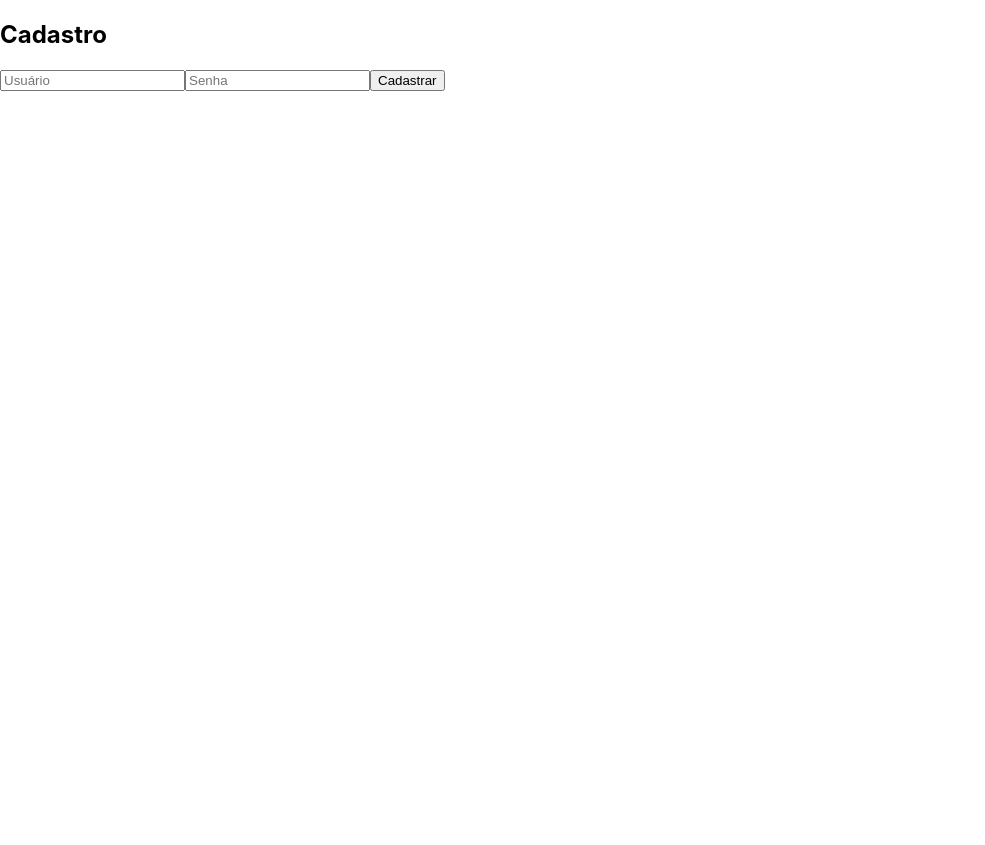
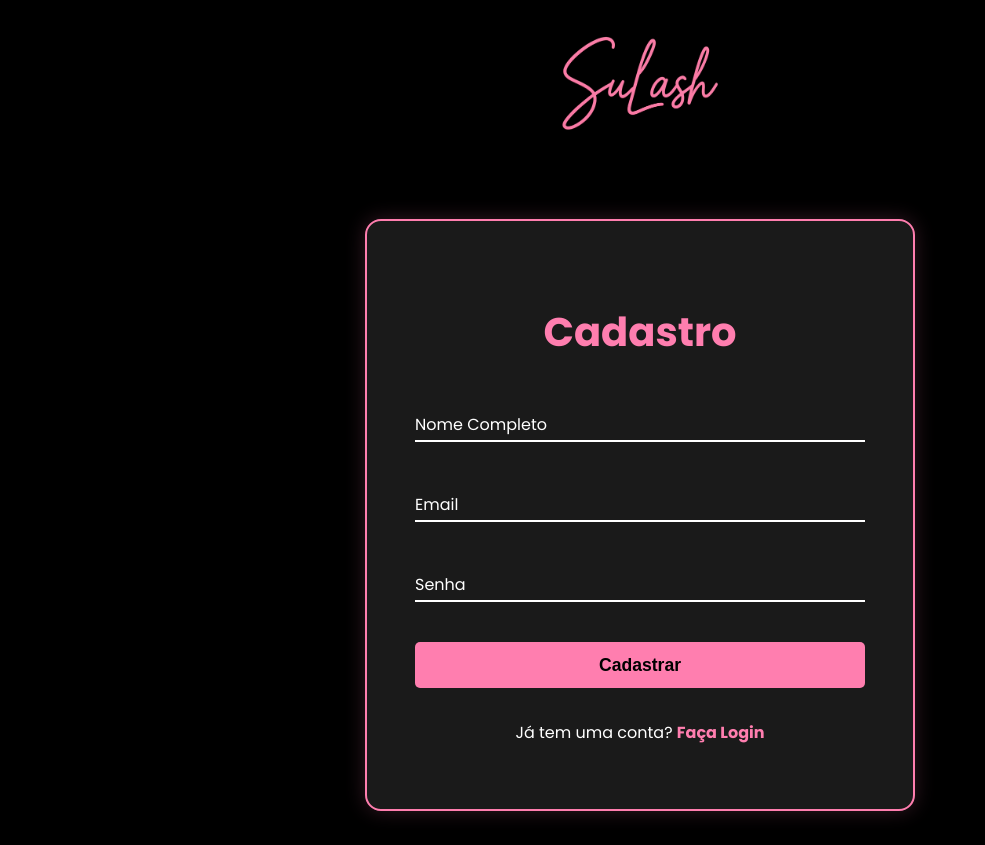
Before and after one commit to leckliss/sulash, a React (Create React App) app: page /cadastro in a window 1280 px wide. Shown: the whole page, without its empty margins (0-985 px from the left). Before the commit the page ends 800 px from the top, so only its background shows below. Built offline with nearby package versions, Linux system fonts and the light colour scheme.

Commit message:
funcional

```diff
--- a/src/components/cadastro/cadastro.jsx
+++ b/src/components/cadastro/cadastro.jsx
@@ -1,5 +1,7 @@
 import React, { useState } from 'react';
-import { useNavigate } from 'react-router-dom';
+import { useNavigate, Link } from 'react-router-dom';
+import Logo from '../../assets/logos/Logo.png';
+import '../login/login.css';
 
 function Cadastro({ onLogin }) {
     const [username, setUsername] = useState('');
@@ -14,23 +16,31 @@ function Cadastro({ onLogin }) {
     };
 
     return (
-        <div>
-            <h2>Cadastro</h2>
-            <form onSubmit={handleSubmit}>
-                <input
-                    type="text"
-                    placeholder="Usuário"
-                    value={username}
-                    onChange={(e) => setUsername(e.target.value)}
-                />
-                <input
-                    type="password"
-                    placeholder="Senha"
-                    value={password}
-                    onChange={(e) => setPassword(e.target.value)}
-                />
-                <button type="submit">Cadastrar</button>
-            </form>
+        <div className="auth-container">
+
+            <Link to="/" className="auth-logo-link">
+                <img src={Logo} className="logo-header" alt="Voltar para Home" />
+            </Link>
+
+            <div className="auth-form">
+                <h2>Cadastro</h2>
+                <div className="input-group">
+                    <input type="text" id="name" required />
+                    <label htmlFor="name">Nome Completo</label>
+                </div>
+                <div className="input-group">
+                    <input type="email" id="email" required />
+                    <label htmlFor="email">Email</label>
+                </div>
+                <div className="input-group">
+                    <input type="password" id="password" required />
+                    <label htmlFor="password">Senha</label>
+                </div>
+                <button className="auth-button">Cadastrar</button>
+                <div className="auth-link">
+                    <p>Já tem uma conta? <a href="/login">Faça Login</a></p>
+                </div>
+            </div>
         </div>
     );
 }
--- a/src/components/header/header.css
+++ b/src/components/header/header.css
@@ -30,6 +30,27 @@
   color: #FF7EAF;
 }
 
+.header-container__nav button {
+  /* Reseta os estilos padrão do botão */
+  background: none;
+  border: none;
+  padding: 0;
+  cursor: pointer;
+
+  /* Aplica os mesmos estilos que você tinha no 'a' */
+  font-family: "Poppins", serif;
+  font-weight: bold;
+  font-size: 1.875rem;
+  text-decoration: none;
+  color: #FF7EAF;
+}
+
+.header-container__nav button img {
+    /* Garante que a imagem do logo não tenha bordas estranhas */
+    display: block;
+}
+
+
 .header-container__divisor {
     height: 2px;
     border-radius: 40px;
--- a/src/components/header/header.jsx
+++ b/src/components/header/header.jsx
@@ -1,9 +1,10 @@
 import React, { useState, useRef } from 'react';
-import { Link } from 'react-router-dom';
+// import { Link } from 'react-router-dom'; // Não precisamos mais do Link aqui
 import Logo from '../../assets/logos/Logo.png';
 import './header.css';
 
-export default function Header() {
+// 1. Receba a prop 'setActiveComponent'
+export default function Header({ setActiveComponent }) {
     const [divisorPosition, setDivisorPosition] = useState({ left: 0, width: 0 });
     const logoRef = useRef(null);
 
@@ -23,29 +24,33 @@ export default function Header() {
     return (
         <header className='header-container'>
             <nav className='header-container__nav'>
+                {/* 2. Troque os <Link> por <button> e adicione o onClick */}
                 <div className='logo-header' ref={logoRef} onMouseEnter={handleMouseEnter} onMouseLeave={handleMouseLeave}>
-                    <Link to="/">
+                    {/* O Logo volta a ser o Banner */}
+                    <button onClick={() => setActiveComponent('Banner')}>
                         <img src={Logo} alt="Logo" />
-                    </Link>
-                </div>
-                <div onMouseEnter={handleMouseEnter} onMouseLeave={handleMouseLeave}>
-                    <Link to="/cursos">CURSOS</Link>
+                    </button>
                 </div>
 
                 <div onMouseEnter={handleMouseEnter} onMouseLeave={handleMouseLeave}>
-                    <Link to="/contato">CONTATO</Link>
+                    <button onClick={() => setActiveComponent('Cursos')}>Cursos</button>
                 </div>
 
                 <div onMouseEnter={handleMouseEnter} onMouseLeave={handleMouseLeave}>
-                    <Link to="/local">LOCAL</Link>
+                    <button onClick={() => setActiveComponent('Contato')}>Contato</button>
                 </div>
 
                 <div onMouseEnter={handleMouseEnter} onMouseLeave={handleMouseLeave}>
-                    <Link to="/servicos">SERVIÇOS</Link>
+                    <button onClick={() => setActiveComponent('Local')}>Local</button>
+                </div>
+
+                <div onMouseEnter={handleMouseEnter} onMouseLeave={handleMouseLeave}>
+                    <button onClick={() => setActiveComponent('Servicos')}>Serviços</button>
                 </div>
 
                 <div className='header-container__nav__login-wrapper'>
-                    <Link className='login-link' to="/login">Entrar</Link>
+                    {/* Mantive o Link aqui, assumindo que /login é uma página separada */}
+                    <a className='login-link' href="/login">Entrar</a>
                 </div>
             </nav>
 
--- a/src/components/login/login.css
+++ b/src/components/login/login.css
@@ -0,0 +1,105 @@
+.auth-container {
+    display: flex;
+    flex-direction: column;
+    justify-content: center;
+    align-items: center;
+    padding: 5rem 2rem;
+    min-height: 70vh; /* Para ocupar mais a tela */
+    font-family: 'Poppins', sans-serif;
+    background-color: #000;
+    height: 85.6vh;
+}
+
+.logo-header{
+  width: 10rem;
+  margin-bottom: 5rem;
+}
+
+.auth-form {
+    background-color: #1a1a1a;
+    padding: 3rem;
+    border-radius: 1rem;
+    border: 2px solid #FF7EAF;
+    width: 100%;
+    max-width: 450px;
+    box-shadow: 0 0 20px rgba(255, 126, 175, 0.2);
+    text-align: center;
+}
+
+.auth-form h2 {
+    color: #FF7EAF;
+    font-size: 2.5rem;
+    margin-bottom: 2.5rem;
+}
+
+.input-group {
+    position: relative;
+    margin-bottom: 2.5rem;
+}
+
+.input-group input {
+    width: 100%;
+    padding: 10px 0;
+    font-size: 1rem;
+    color: #fff;
+    background-color: transparent;
+    border: none;
+    border-bottom: 2px solid #fff;
+    outline: none;
+    transition: border-color 0.3s;
+}
+
+.input-group label {
+    position: absolute;
+    top: 10px;
+    left: 0;
+    font-size: 1rem;
+    color: #fff;
+    pointer-events: none;
+    transition: 0.3s ease-out;
+}
+
+/* Animação do label */
+.input-group input:focus + label,
+.input-group input:valid + label {
+    top: -15px;
+    font-size: 0.8rem;
+    color: #FF7EAF;
+}
+
+.input-group input:focus {
+    border-bottom-color: #FF7EAF;
+}
+
+.auth-button {
+    background-color: #FF7EAF;
+    color: #000;
+    border: none;
+    padding: 0.8rem 1.5rem;
+    font-size: 1.1rem;
+    font-weight: bold;
+    border-radius: 5px;
+    cursor: pointer;
+    transition: background-color 0.3s, color 0.3s;
+    width: 100%;
+}
+
+.auth-button:hover {
+    background-color: #fff;
+    color: #FF7EAF;
+}
+
+.auth-link {
+    margin-top: 2rem;
+    color: #fff;
+}
+
+.auth-link a {
+    color: #FF7EAF;
+    text-decoration: none;
+    font-weight: bold;
+}
+
+.auth-link a:hover {
+    text-decoration: underline;
+}
--- a/src/components/login/login.jsx
+++ b/src/components/login/login.jsx
@@ -1,5 +1,7 @@
 import React, { useState } from 'react';
-import { useNavigate } from 'react-router-dom';
+import { useNavigate, Link } from 'react-router-dom';
+import Logo from '../../assets/logos/Logo.png';
+import './login.css';
 
 function Login({ onLogin }) {
     const [username, setUsername] = useState('');
@@ -18,23 +20,26 @@ function Login({ onLogin }) {
     };
 
     return (
-        <div>
-            <h2>Login</h2>
-            <form onSubmit={handleSubmit}>
-                <input
-                    type="text"
-                    placeholder="Usuário"
-                    value={username}
-                    onChange={(e) => setUsername(e.target.value)}
-                />
-                <input
-                    type="password"
-                    placeholder="Senha"
-                    value={password}
-                    onChange={(e) => setPassword(e.target.value)}
-                />
-                <button type="submit">Entrar</button>
-            </form>
+        <div className="auth-container">
+                <Link to="/" className="auth-logo-link">
+                    <img src={Logo} className="logo-header" alt="Voltar para Home" />
+                </Link>
+
+            <div className="auth-form">
+                <h2>Login</h2>
+                <div className="input-group">
+                    <input type="email" id="email" required />
+                    <label htmlFor="email">Email</label>
+                </div>
+                <div className="input-group">
+                    <input type="password" id="password" required />
+                    <label htmlFor="password">Senha</label>
+                </div>
+                <button className="auth-button">Entrar</button>
+                <div className="auth-link">
+                    <p>Não tem uma conta? <a href="/cadastro">Cadastre-se</a></p>
+                </div>
+            </div>
         </div>
     );
 }
--- a/src/index.css
+++ b/src/index.css
@@ -2,11 +2,13 @@ body {
   margin: 0;
   padding: 0;
   border: 0;
+  box-sizing: border-box;
   font-family: -apple-system, BlinkMacSystemFont, 'Segoe UI', 'Roboto', 'Oxygen',
     'Ubuntu', 'Cantarell', 'Fira Sans', 'Droid Sans', 'Helvetica Neue',
     sans-serif;
   -webkit-font-smoothing: antialiased;
   -moz-osx-font-smoothing: grayscale;
+
 }
 
 code {
```
Also changed, not shown: src/components/cadastro/cadastro.css (deleted).
